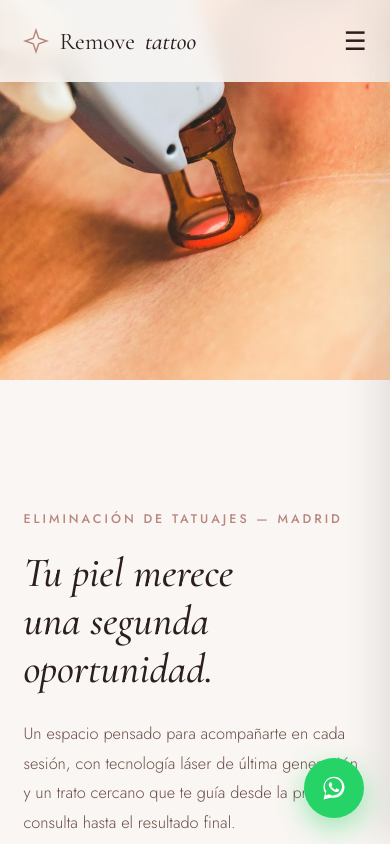
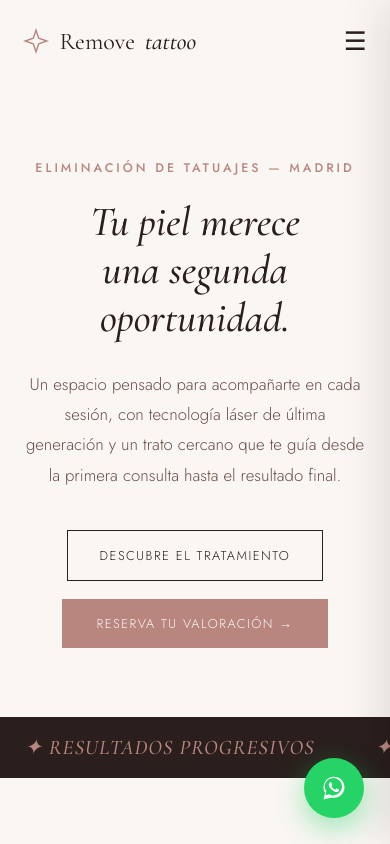
Before and after one commit to takalislam9-lab/removetattoomadrid, a plain HTML site: page index.html in a window 390 px wide. Shown: the top 844 px of the page. Drawn offline with nearby package versions, Linux system fonts and the light colour scheme.

Commit message:
Add files via upload

```diff
--- a/index.html
+++ b/index.html
@@ -36,12 +36,12 @@
   nav a{font-size:.8rem;letter-spacing:1.5px;text-transform:uppercase;font-weight:400;}
   .nav-toggle{display:none;font-size:1.6rem;background:none;border:none;color:var(--dark);}
 
-  .hero{min-height:100vh;display:grid;grid-template-columns:1fr 1fr;align-items:stretch;}
-  .hero-text{display:flex;flex-direction:column;justify-content:center;padding:180px 7% 80px;}
+  .hero{min-height:85vh;display:flex;align-items:center;justify-content:center;text-align:center;}
+  .hero-text{display:flex;flex-direction:column;align-items:center;justify-content:center;padding:200px 7% 100px;max-width:760px;margin:0 auto;}
   .hero-text .eyebrow{color:var(--rose);text-transform:uppercase;letter-spacing:3px;font-size:.78rem;font-weight:500;margin-bottom:22px;}
-  .hero-text h1{font-size:clamp(2.6rem,5vw,4rem);line-height:1.15;margin-bottom:26px;font-style:italic;color:var(--dark);}
-  .hero-text p{font-size:1.02rem;color:var(--muted);max-width:420px;line-height:1.8;margin-bottom:40px;font-weight:300;}
-  .hero-ctas{display:flex;gap:18px;flex-wrap:wrap;}
+  .hero-text h1{font-size:clamp(2.6rem,5.5vw,4.4rem);line-height:1.15;margin-bottom:26px;font-style:italic;color:var(--dark);}
+  .hero-text p{font-size:1.05rem;color:var(--muted);max-width:520px;line-height:1.8;margin-bottom:40px;font-weight:300;}
+  .hero-ctas{display:flex;gap:18px;flex-wrap:wrap;justify-content:center;}
   .btn-outline{border:1px solid var(--dark);color:var(--dark);padding:15px 32px;font-size:.8rem;letter-spacing:1.5px;text-transform:uppercase;}
   .btn-solid{background:var(--rose);color:var(--cream);padding:15px 34px;font-size:.8rem;letter-spacing:1.5px;text-transform:uppercase;transition:transform .25s;}
   .btn-solid:hover{transform:translateY(-2px);}
@@ -105,9 +105,7 @@
   }
 
   @media(max-width:900px){
-    .hero{grid-template-columns:1fr;}
-    .hero-img{height:380px;order:-1;}
-    .hero-text{padding:130px 6% 60px;}
+    .hero-text{padding:150px 6% 60px;}
     .gallery{grid-template-columns:1fr;}
     .footer-grid{grid-template-columns:1fr;gap:34px;}
     nav{position:fixed;top:0;right:0;height:100vh;width:78%;max-width:300px;background:var(--cream);
@@ -147,9 +145,6 @@
       <a href="servicios.html" class="btn-outline">Descubre el tratamiento</a>
       <a href="https://wa.me/34674011801?text=Hola%2C%20quiero%20reservar%20una%20valoraci%C3%B3n%20gratuita%20en%20Remove%20Tattoo" class="btn-solid" target="_blank" rel="noopener">Reserva tu valoración →</a>
     </div>
-  </div>
-  <div class="hero-img">
-    <img src="remove1.jpg" alt="Tratamiento láser de eliminación de tatuajes">
   </div>
 </section>
 
```
